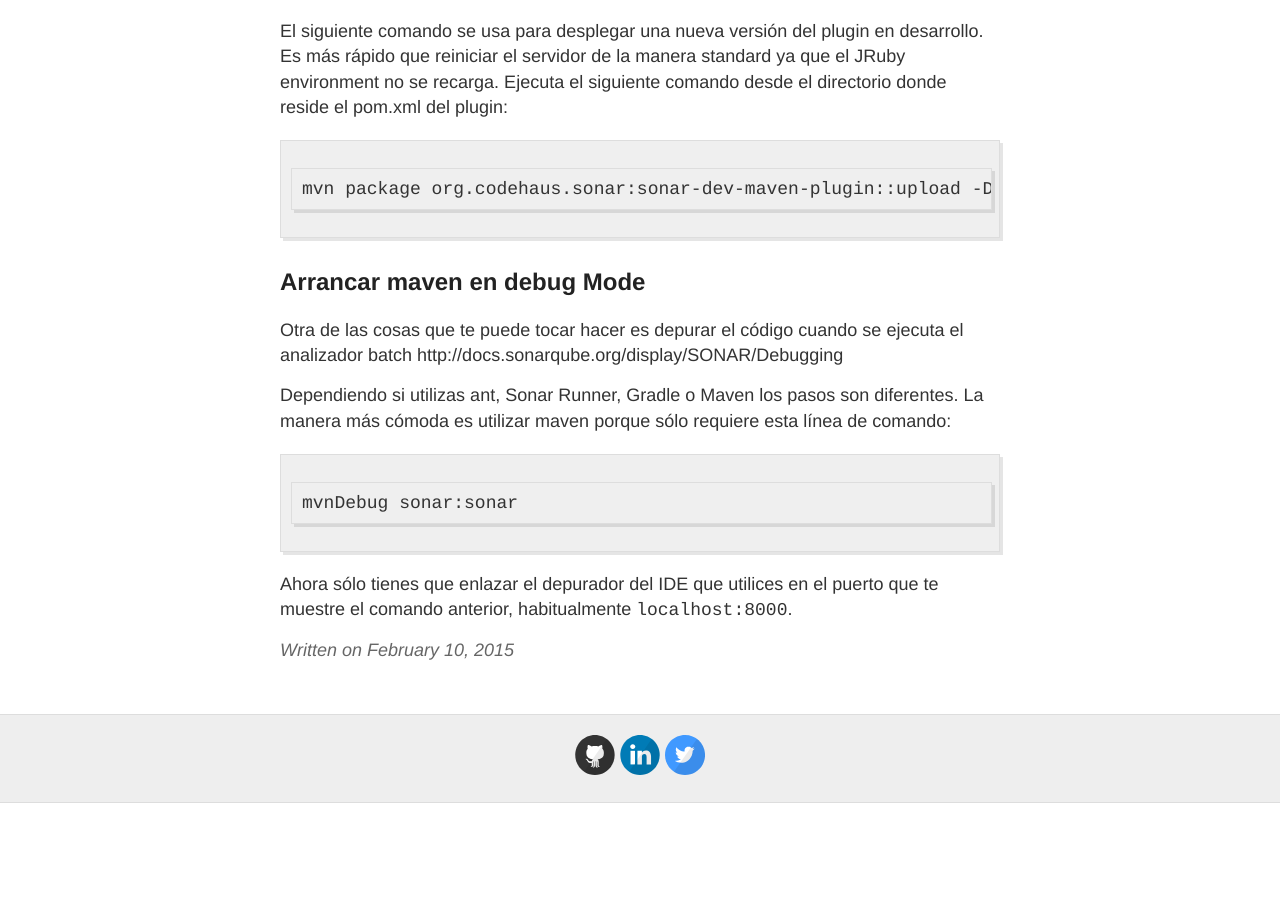
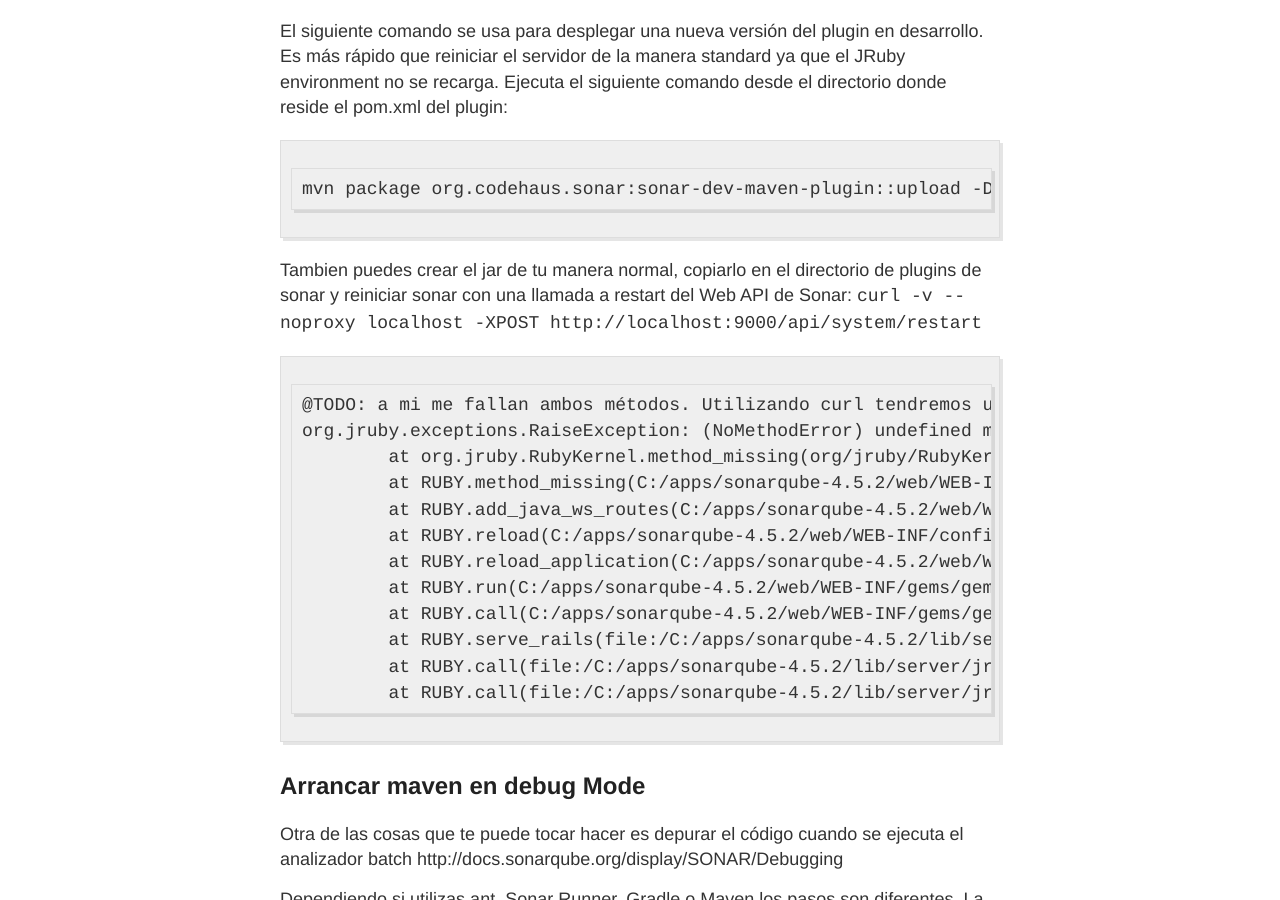
Before and after one commit to alpoza/alpoza.github.io, a Jekyll site: the page built from _posts/2015-2-10-Sopa-de-sonar.md, in a window 1280 px wide and 900 px high, scrolled down 520 px. Built offline with Jekyll 4.4.1, drawn with Linux system fonts in a browser that asks for light colours; Markdown is read by kramdown in place of the engine named in the settings; comment, search, counter and statistics services are not loaded; before the commit the page ends 1323 px from its top, so only the background shows below that.

Commit message:
Update 2015-2-10-Sopa-de-sonar.md

```diff
--- a/_posts/2015-2-10-Sopa-de-sonar.md
+++ b/_posts/2015-2-10-Sopa-de-sonar.md
@@ -23,6 +23,21 @@
 
     mvn package org.codehaus.sonar:sonar-dev-maven-plugin::upload -DsonarHome=/path/to/server/home -DsonarUrl=http://localhost:9000
 
+Tambien puedes crear el jar de tu manera normal, copiarlo en el directorio de plugins de sonar y reiniciar sonar con una llamada a restart del Web API de Sonar:
+`curl -v --noproxy localhost -XPOST http://localhost:9000/api/system/restart`
+
+    @TODO: a mi me fallan ambos métodos. Utilizando curl tendremos un error más descriptivo:
+    org.jruby.exceptions.RaiseException: (NoMethodError) undefined method `controllers' for nil:NilClass
+            at org.jruby.RubyKernel.method_missing(org/jruby/RubyKernel.java:255)
+            at RUBY.method_missing(C:/apps/sonarqube-4.5.2/web/WEB-INF/gems/gems/activesupport-2.3.15/lib/active_support/whiny_nil.rb:52)
+            at RUBY.add_java_ws_routes(C:/apps/sonarqube-4.5.2/web/WEB-INF/config/../lib/java_ws_routing.rb:34)
+            at RUBY.reload(C:/apps/sonarqube-4.5.2/web/WEB-INF/config/../lib/java_ws_routing.rb:55)
+            at RUBY.reload_application(C:/apps/sonarqube-4.5.2/web/WEB-INF/gems/gems/actionpack-2.3.15/lib/action_controller/dispatcher.rb:58)
+            at RUBY.run(C:/apps/sonarqube-4.5.2/web/WEB-INF/gems/gems/actionpack-2.3.15/lib/action_controller/reloader.rb:42)
+            at RUBY.call(C:/apps/sonarqube-4.5.2/web/WEB-INF/gems/gems/actionpack-2.3.15/lib/action_controller/dispatcher.rb:108)
+            at RUBY.serve_rails(file:/C:/apps/sonarqube-4.5.2/lib/server/jruby-rack-1.1.13.2.jar!/rack/adapter/rails.rb:34)
+            at RUBY.call(file:/C:/apps/sonarqube-4.5.2/lib/server/jruby-rack-1.1.13.2.jar!/rack/adapter/rails.rb:39)
+            at RUBY.call(file:/C:/apps/sonarqube-4.5.2/lib/server/jruby-rack-1.1.13.2.jar!/rack/handler/servlet.rb:22)
 
 ## Arrancar maven en debug Mode
 
```
Also changed, not shown: other parts of _posts/2015-2-10-Sopa-de-sonar.md (+1 -1 lines).
